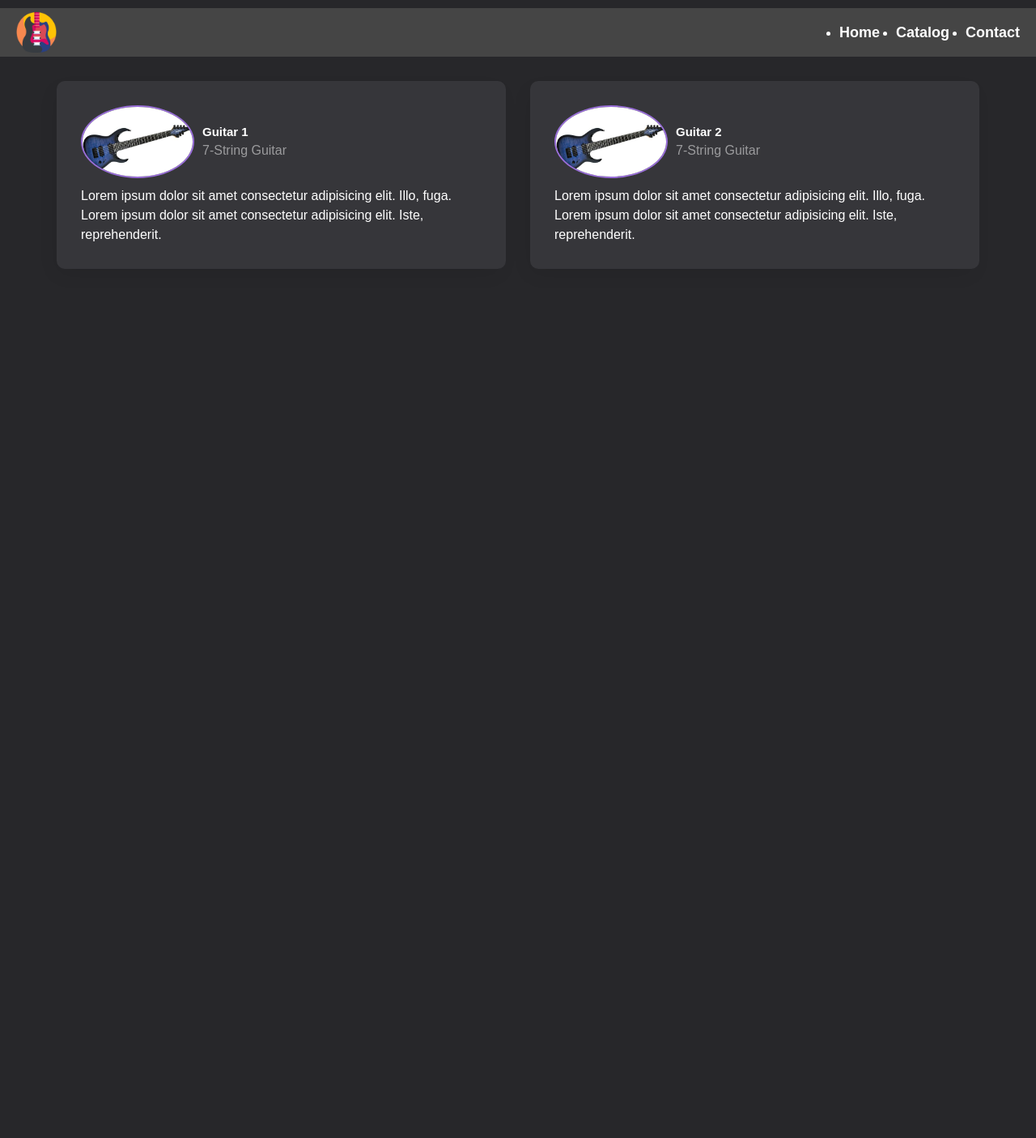
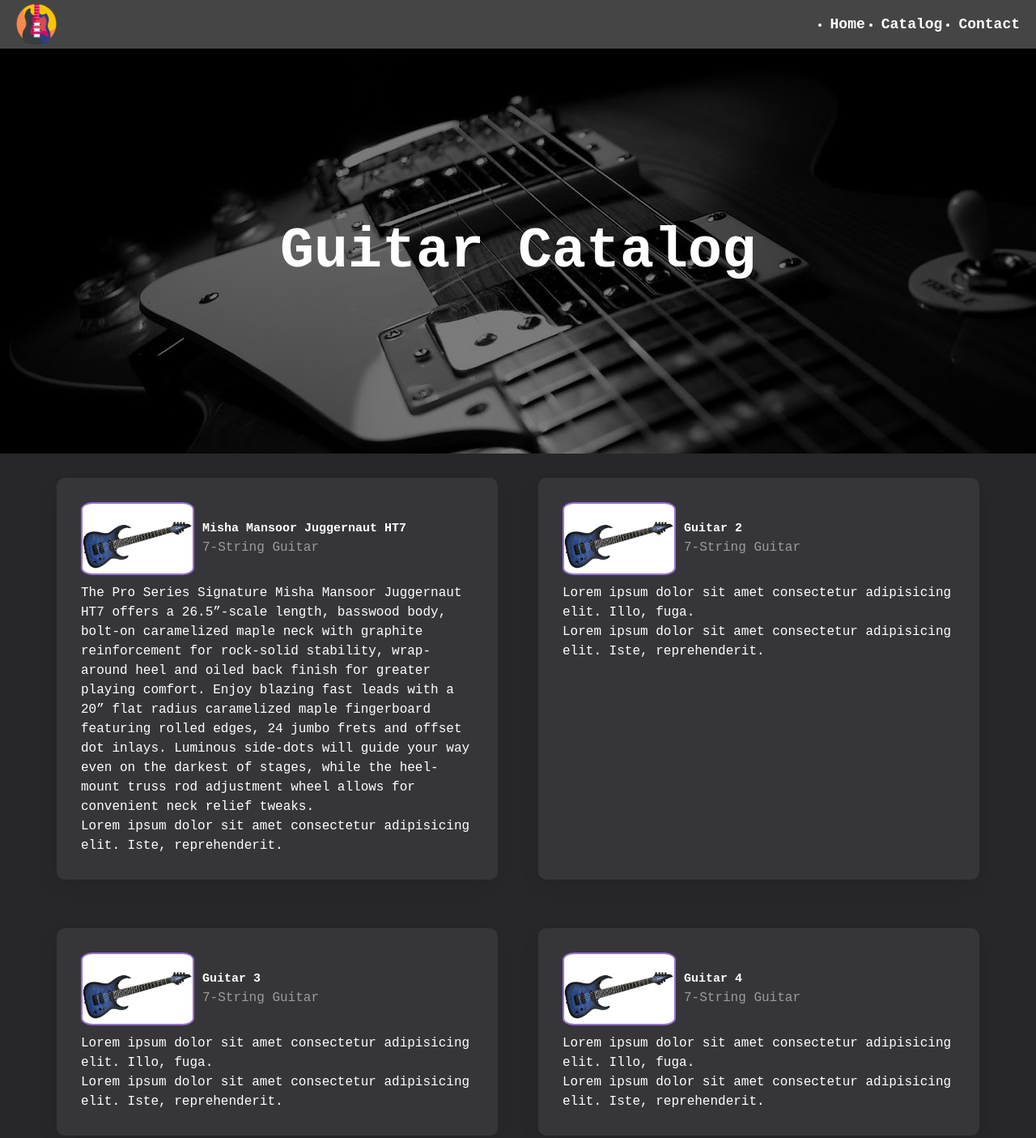
Before and after one commit to Shredrox/GuitarCatalogSite, a plain HTML site: page index.html in a window 1280 px wide. Shown: the whole page at 81% size. Before the commit the page ends 800 px from the top, so only its background shows below. Drawn offline with Linux system fonts and the light colour scheme.

Commit message:
Added background

```diff
--- a/index.html
+++ b/index.html
@@ -25,6 +25,10 @@
                 </ul>
             </div>
         </nav>
+
+        <div class="headerImage">
+            <h1>Guitar Catalog</h1>
+        </div>
     </header>
 
     <main class="maincontainer">
@@ -32,13 +36,20 @@
             <header class="card__header">
                 <img src="images/guitar1.jpg" class="card__img" alt="">
                 <div>
-                    <h3>Guitar 1</h3>
+                    <h3>Misha Mansoor Juggernaut HT7</h3>
                     <p>7-String Guitar</p>
                 </div>
             </header>
             <p class="card__lead">
-                Lorem ipsum dolor
-                sit amet consectetur adipisicing elit. Illo, fuga.
+                The Pro Series Signature Misha Mansoor Juggernaut HT7 offers a 26.5”-scale length,
+                basswood body, bolt-on caramelized maple neck with graphite reinforcement
+                for rock-solid stability, wrap-around heel and oiled back finish for
+                greater playing comfort. Enjoy blazing fast leads with a 20”
+                flat radius caramelized maple fingerboard featuring rolled
+                edges, 24 jumbo frets and offset dot inlays.
+                Luminous side-dots will guide your way even on the darkest of stages,
+                while the heel-mount truss rod adjustment wheel allows for
+                convenient neck relief tweaks.
             </p>
             <p class="card__quote">
                 Lorem ipsum dolor sit amet
@@ -62,6 +73,40 @@
                 consectetur adipisicing elit. Iste, reprehenderit.
             </p>
         </div>
+        <div class="card card-black">
+            <header class="card__header">
+                <img src="images/guitar1.jpg" class="card__img" alt="">
+                <div>
+                    <h3>Guitar 3</h3>
+                    <p>7-String Guitar</p>
+                </div>
+            </header>
+            <p class="card__lead">
+                Lorem ipsum dolor
+                sit amet consectetur adipisicing elit. Illo, fuga.
+            </p>
+            <p class="card__quote">
+                Lorem ipsum dolor sit amet
+                consectetur adipisicing elit. Iste, reprehenderit.
+            </p>
+        </div>
+        <div class="card card-black">
+            <header class="card__header">
+                <img src="images/guitar1.jpg" class="card__img" alt="">
+                <div>
+                    <h3>Guitar 4</h3>
+                    <p>7-String Guitar</p>
+                </div>
+            </header>
+            <p class="card__lead">
+                Lorem ipsum dolor
+                sit amet consectetur adipisicing elit. Illo, fuga.
+            </p>
+            <p class="card__quote">
+                Lorem ipsum dolor sit amet
+                consectetur adipisicing elit. Iste, reprehenderit.
+            </p>
+        </div>
     </main>
 </body>
 </html>
--- a/style.css
+++ b/style.css
@@ -5,7 +5,7 @@
 }
 
 body{
-    font-family:Arial, Helvetica, sans-serif;
+    font-family:'Courier New', Courier, monospace;
     font-size: 16px;
     line-height: 1.5;
     color: #333;
@@ -23,29 +23,23 @@ body{
     padding: 20px;
     display: grid;
     grid-template-columns: repeat(2, 1fr);
-    gap: 30px;
+    justify-content: center;
+    gap: 50px;
 }
 
 .container{
     max-width: 1440px;
-    margin: 10px auto;
     padding: 20px;
-    display: grid;
-    grid-template-columns: repeat(2, 1fr);
-    gap: 30px;
+    display: flex;
+    justify-content: space-between;
+    align-items: center;
+    height: 100%;
 }
 
 .navbar{
     background: #454545;
     color: white;
     height: 60px;
-}
-
-.navbar div{
-    display: flex;
-    justify-content: space-between;
-    align-items: center;
-    height: 100%;
 }
 
 .navbar ul{
@@ -104,14 +98,39 @@ body{
 .card__img{
     width: 140px;
     height: 90px;
-    border-radius: 50%;
+    border-radius: 10%;
     border: 2px solid #996ed9;
     margin-right: 10px;
+}
+
+.headerImage{
+    height: 500px;
+    background-image: url('images/guitarBackground.jpg');
+    position: relative;
+    display: flex;
+    justify-content: center;
+    align-items: center;
+}
+
+.headerImage:before{
+    content: '';
+    position: absolute;
+    top: 0;
+    right: 0;
+    left: 0;
+    bottom: 0;
+    background: rgba(0,0,0,0.5);
+}
+
+.headerImage h1{
+    position: relative;
+    font-size: 70px;
+    color:#fff;
 }
 
 @media(max-width:768px){
     .maincontainer{
         grid-template-columns: 1fr;
-        width: 100%;
+        margin: 10px 25px;
     }
 }
```
Also changed, not shown: images/guitarBackground.jpg (added).
